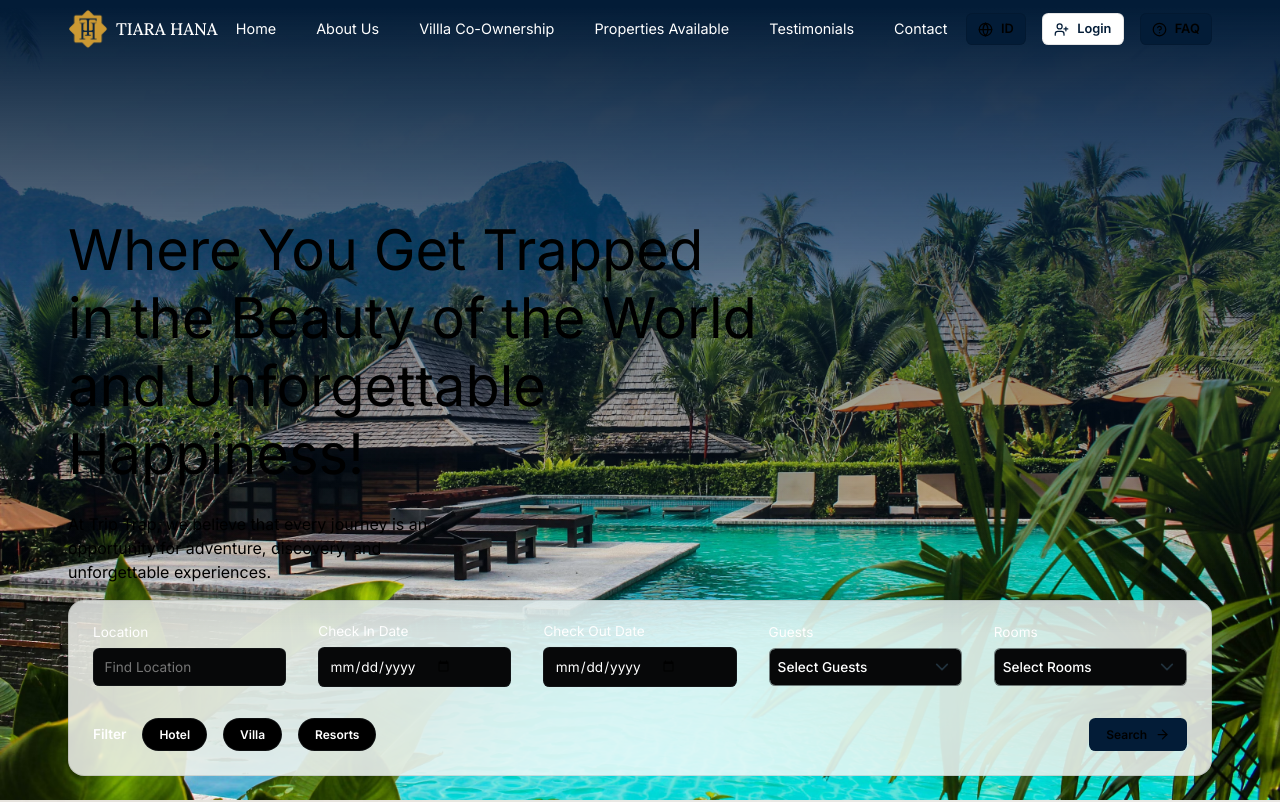
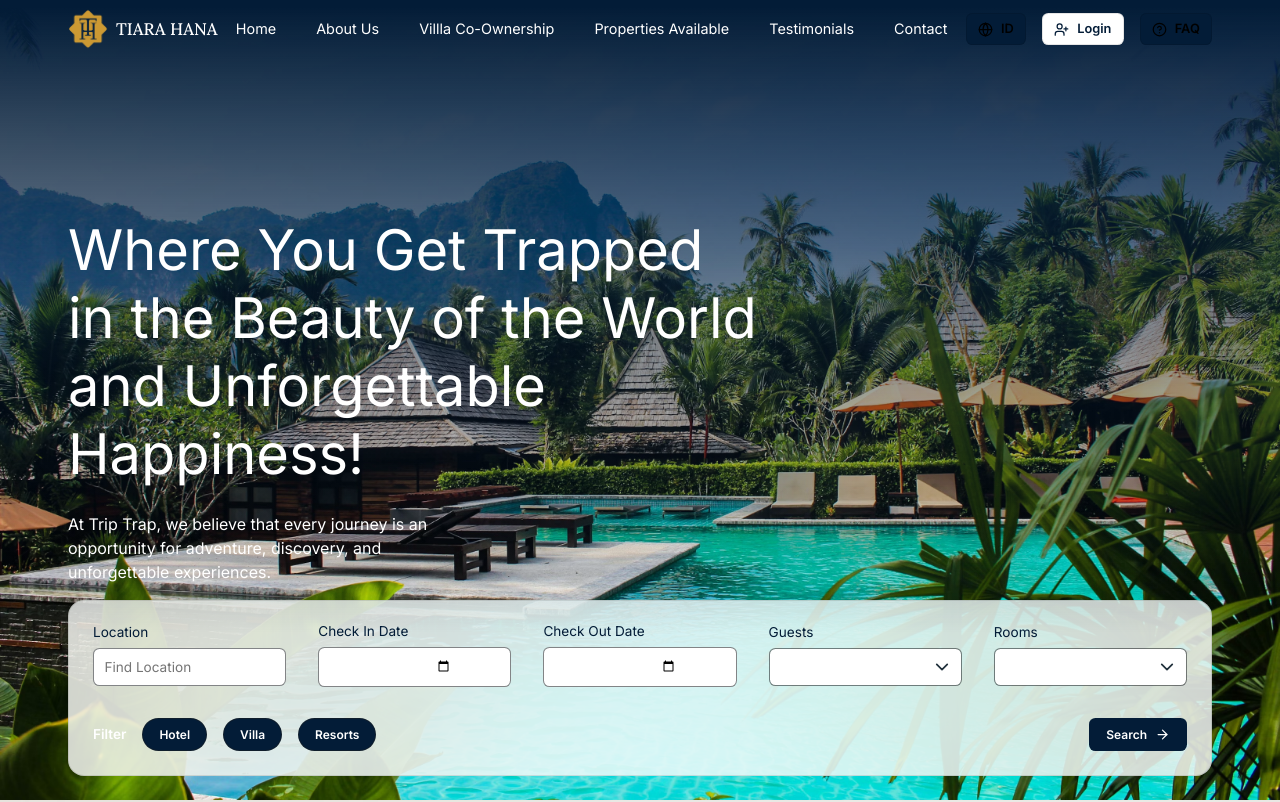
Before and after one commit to Fakhrialfi9/tiarahana, a React (Vite) app: page / in a window 1280 px wide. Shown: the top 802 px of the page. Built offline with nearby package versions, Linux system fonts and the light colour scheme.

Commit message:
Update hero.module.css
edit

```diff
--- a/src/assets/style/views/hero.module.css
+++ b/src/assets/style/views/hero.module.css
@@ -36,12 +36,14 @@
 .header > h1 {
   font-size: 3.5rem;
   font-weight: 400;
+    color:white !important;
 }
 
 .header > p {
   width: 35%;
   font-size: 1rem;
   font-weight: 400;
+    color:white !important;
 }
 
 .cardbooking {
@@ -119,7 +121,7 @@
 .cardbooking > form > .formgroup > .inputgroup > label {
   font-size: 0.85rem;
   font-weight: 400;
-  color: var(--background-color-solid-0);
+  color: var(--primary-color);
 }
 
 .cardbooking > form > .formgroup > .inputgroup > input,
@@ -136,7 +138,7 @@
   align-items: center;
   align-content: center;
   margin: 0;
-  background-color: var(--text-color-solid-100);
+  background-color: white !important;
   border: 0.1rem solid var(--diver-color-solid-500);
   color: var(--background-color-solid-0);
 }
@@ -172,9 +174,9 @@
   font-size: 0.75rem;
   font-weight: 600;
   border-radius: var(--border-radius-2xl);
-  background-color: var(--text-color-solid-0);
+  background-color: var(--primary-color) !important;
   border: 0.1rem solid var(--diver-color-solid-500);
-  color: var(--background-color-solid-0);
+  color: white !important;
 }
 
 .cardbooking > form > .formgroup > .filteraction > button:hover {
@@ -184,11 +186,11 @@
 .cardbooking > form > .formgroup > .filteraction > button:focus,
 .cardbooking > form > .formgroup > .filteraction > button:active {
   background-color: var(--primary-color);
-  color: var(--text-color-solid-0);
+  color: white !important;
 }
 
 .cardbooking > form > .formgroup > .filteraction:nth-child(2) > button {
-  background-color: var(--primary-color);
+  background-color: var(--primary-color) !important;
   color: var(--text-color-solid-0);
   border-radius: var(--border-radius);
   border: 0.1rem solid transparent;
```
